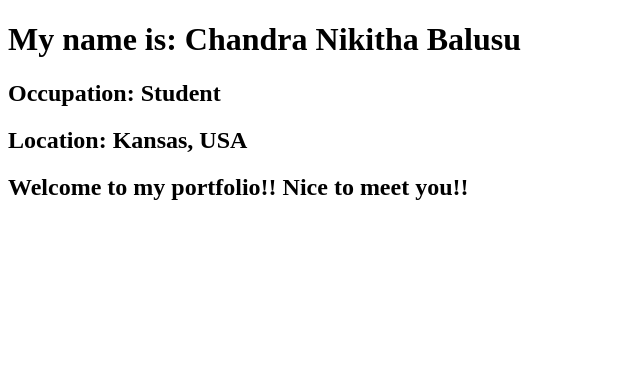
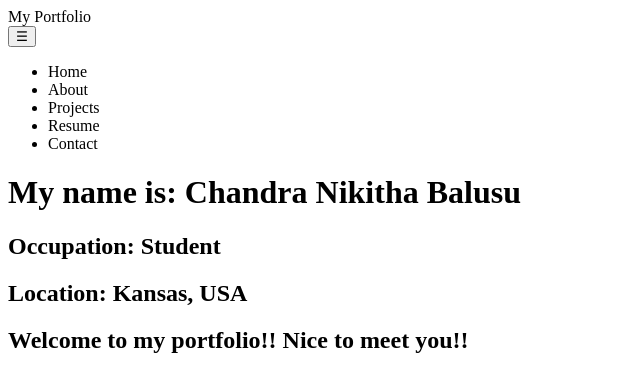
Before and after one commit to nikhithachowdarybalusu/portfolio3, an Angular app: page / in a window 1280 px wide. Shown: the top 392 px of the page, without its empty margins (0-640 px from the left). Built offline with nearby package versions, Linux system fonts and the light colour scheme.

Commit message:
Edited app.component.html

```diff
--- a/src/app/app.component.html
+++ b/src/app/app.component.html
@@ -1,3 +1,17 @@
+<nav class="navbar">
+  <div class="logo">My Portfolio</div>
+  <button class="menu-btn" (click)="toggleMenu()">☰</button>
+  <ul [class.open]="isMenuOpen">
+    <li><a (click)="scrollToSection('home')">Home</a></li>
+    <li><a (click)="scrollToSection('about')">About</a></li>
+    <li><a (click)="scrollToSection('projects')">Projects</a></li>
+    <li><a (click)="scrollToSection('resume')">Resume</a></li>
+    <li><a (click)="scrollToSection('contact')">Contact</a></li>
+  </ul>
+</nav>
+
+
+
 <h1>My name is: Chandra Nikitha Balusu</h1>
 <h2>Occupation: Student</h2>
 <h2>Location: Kansas, USA</h2>
--- a/src/app/app.component.ts
+++ b/src/app/app.component.ts
@@ -7,4 +7,18 @@ import { Component } from '@angular/core';
 })
 export class AppComponent {
   title = 'portfolio3';
+  isMenuOpen = false;
+
+  toggleMenu() {
+    this.isMenuOpen = !this.isMenuOpen;
+  }
+
+  scrollToSection(sectionId: string) {
+    this.toggleMenu();
+    const element = document.getElementById(sectionId);
+    if (element) {
+      element.scrollIntoView({ behavior: 'smooth', block: 'start' });
+      window.history.pushState({}, '', `#${sectionId}`);  // Update the URL
+    }
+  }
 }
```
